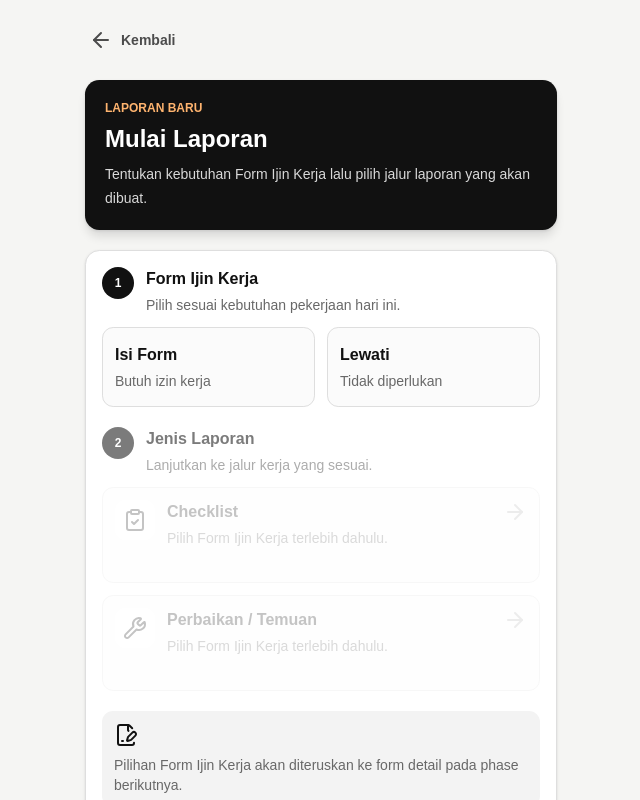
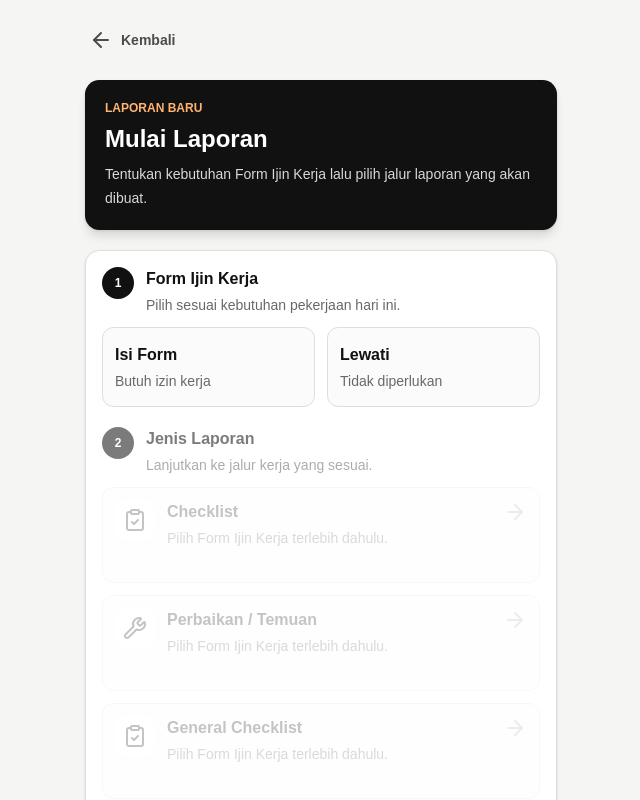
Before and after one commit to buildingprocess25/sparta-engineering, a Next.js app: page /dashboard/reports/new in a window 1280 px wide. Shown: the top 800 px of the page, without its empty margins (319-959 px from the left). Built offline with nearby package versions, Linux system fonts and the light colour scheme.

Commit message:
feat : add menu general checklist

```diff
--- a/components/es-dashboard/new-report-flow.tsx
+++ b/components/es-dashboard/new-report-flow.tsx
@@ -92,6 +92,17 @@ export function NewReportFlow() {
             icon={Wrench}
             disabled={!canChooseType}
           />
+          <ReportChoiceCard
+            href="#"
+            title="General Checklist"
+            description={
+              workPermit
+                ? `${workPermitLabels[workPermit]} lalu isi form general.`
+                : "Pilih Form Ijin Kerja terlebih dahulu."
+            }
+            icon={ClipboardCheck}
+            disabled={!canChooseType}
+          />
         </div>
       </section>
 
```
